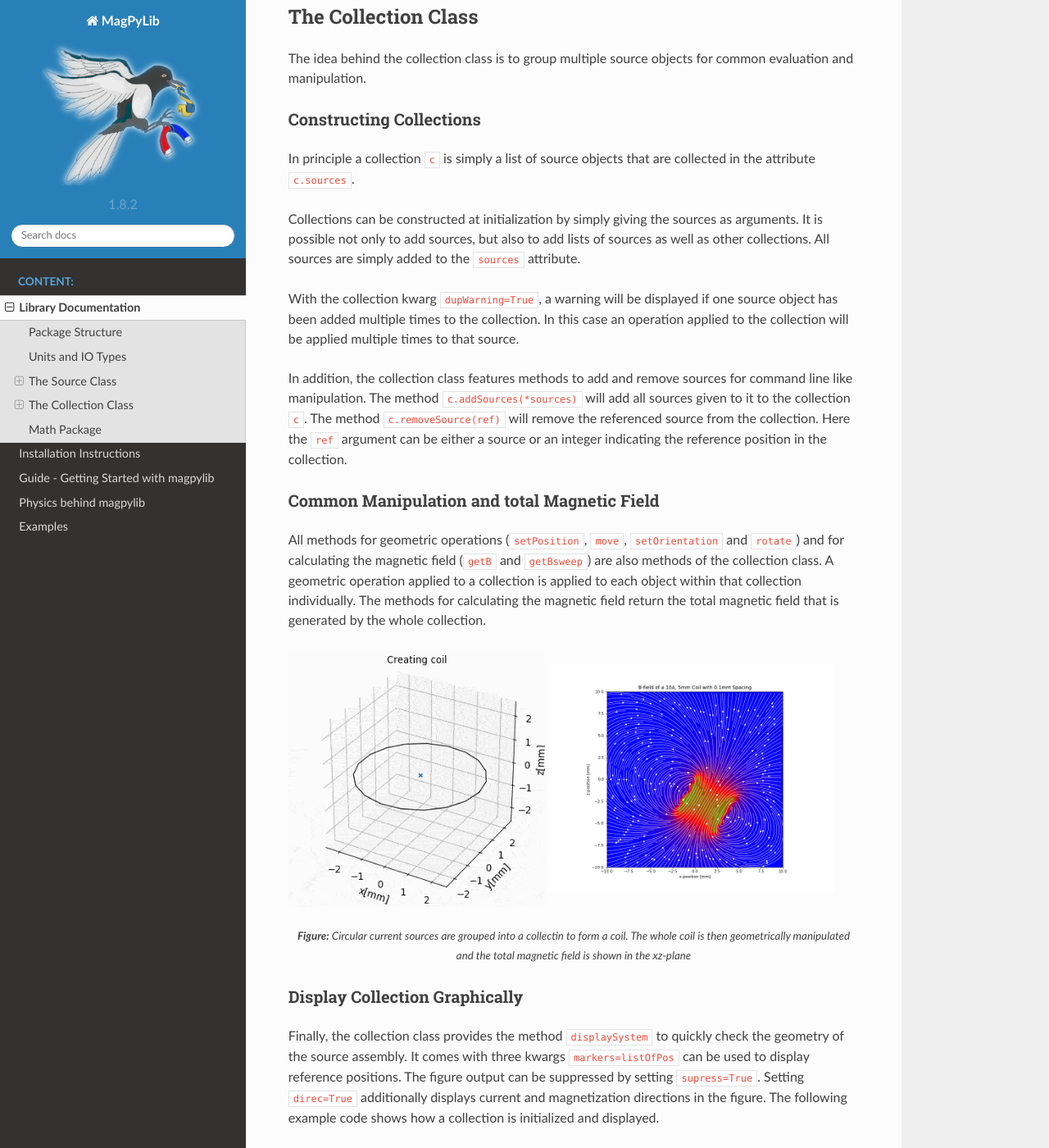
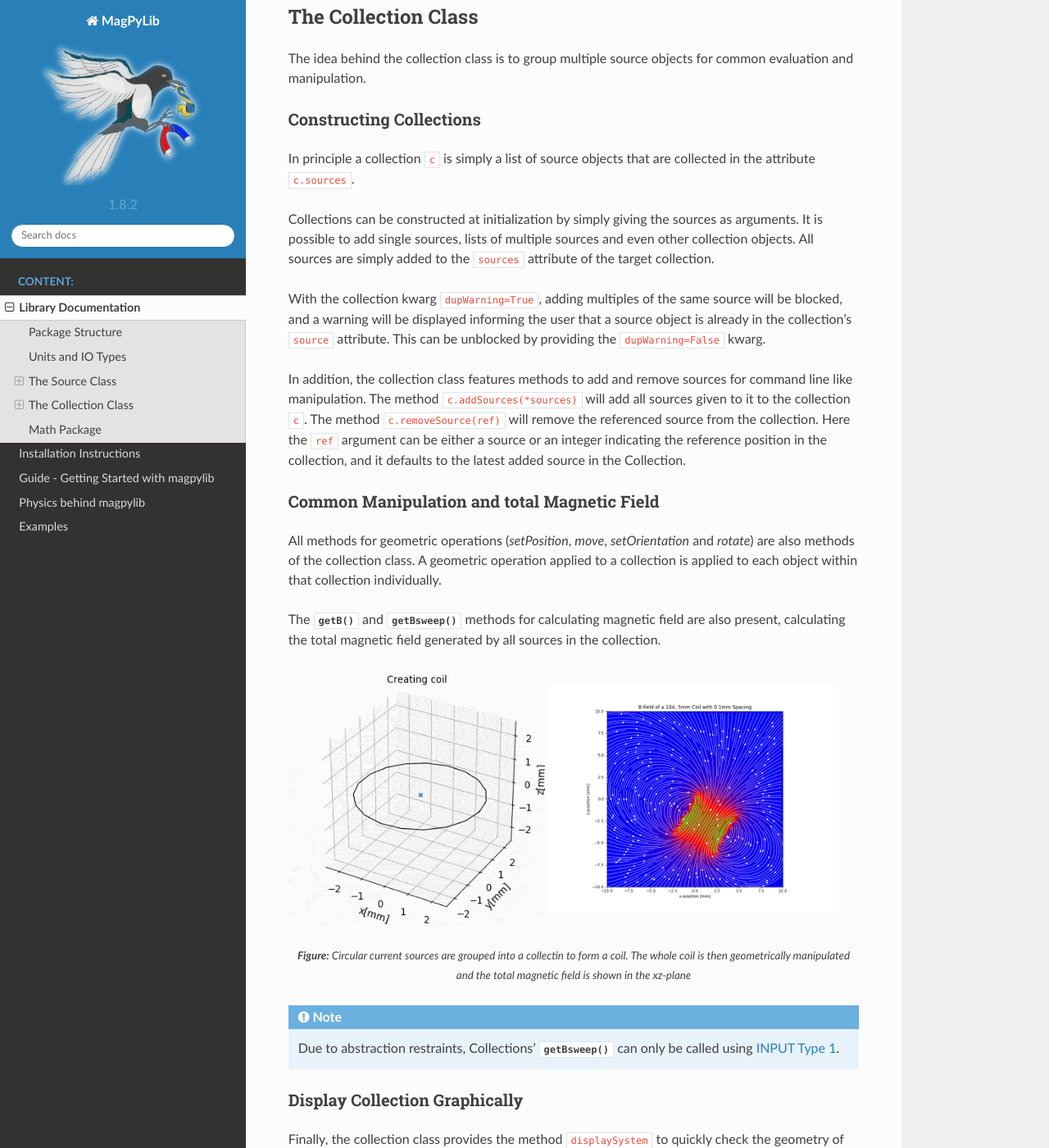
Before and after one commit to magpylib/magpylib, a Sphinx documentation site: the page built from docs/_pages/0_documentation.md, in a window 1280 px wide and 1400 px high, scrolled down 7240 px. Shown: the whole window at 82% size. Built offline with Sphinx 7.4.7 and the Read the Docs theme 2.0.0, drawn with Linux system fonts in a browser that asks for light colours; formulas are drawn with MathJax 3; pages that are not in the unit, such as notebooks, are missing from menus; the version number is read from the project's files by our own code; some of the changed text lies outside the part shown.

Commit message:
Update Collection section
    - Add note about getB sweep
    - List kwargs for displaySystem
    - Fix typo

````diff
--- a/docs/_pages/0_documentation.md
+++ b/docs/_pages/0_documentation.md
@@ -204,15 +204,20 @@ The idea behind the collection class is to group multiple source objects for com
 
 In principle a collection `c` is simply a list of source objects that are collected in the attribute `c.sources`.
 
-Collections can be constructed at initialization by simply giving the sources as arguments. It is possible not only to add sources, but also to add lists of sources as well as other collections. All sources are simply added to the `sources` attribute.
+Collections can be constructed at initialization by simply giving the sources as arguments. It is possible to add single sources, lists of multiple sources and even other collection objects. All sources are simply added to the `sources` attribute of the target collection.
 
-With the collection kwarg `dupWarning=True`, a warning will be displayed if one source object has been added multiple times to the collection. In this case an operation applied to the collection will be applied multiple times to that source.
+With the collection kwarg `dupWarning=True`, adding multiples of the same source will be blocked, and a warning will be displayed informing the user that a source object is already in the collection's `source` attribute. This can be unblocked by providing the `dupWarning=False` kwarg.
 
-In addition, the collection class features methods to add and remove sources for command line like manipulation. The method `c.addSources(*sources)` will add all sources given to it to the collection `c`. The method `c.removeSource(ref)` will remove the referenced source from the collection. Here the `ref` argument can be either a source or an integer indicating the reference position in the collection.
+In addition, the collection class features methods to add and remove sources for command line like manipulation. The method `c.addSources(*sources)` will add all sources given to it to the collection `c`. The method `c.removeSource(ref)` will remove the referenced source from the collection. Here the `ref` argument can be either a source or an integer indicating the reference position in the collection, and it defaults to the latest added source in the Collection.
 
 #### Common Manipulation and total Magnetic Field
 
-  All methods for geometric operations (`setPosition`, `move`, `setOrientation` and `rotate`) and for calculating the magnetic field (`getB` and `getBsweep`) are also methods of the collection class. A geometric operation applied to a collection is applied to each object within that collection individually. The methods for calculating the magnetic field return the total magnetic field that is generated by the whole collection.
+```eval_rst
+All methods for geometric operations (`setPosition`, `move`, `setOrientation` and `rotate`) are also methods of the collection class. A geometric operation applied to a collection is applied to each object within that collection individually.
+
+The :meth:`~magpylib.Collection.getB` and :meth:`~magpylib.Collection.getBsweep` methods for calculating magnetic field are also present, calculating the total magnetic field generated by all sources in the collection.
+
+```
 
 <!--
 <i><p align="center" style="font-weight: 600;"> Grouping Sources in Collections, Common Manipulation and Total Field </p></i>
@@ -227,11 +232,28 @@ In addition, the collection class features methods to add and remove sources for
 .. |total Field| image:: ../_static/images/documentation/collectionAnalysis.png
    :width: 50%
 ```
-<i><p align="center" style="font-weight: 100; font-size: 10pt"> <b>Figure:</b> Circular current sources are grouped into a collectin to form a coil. The whole coil is then geometrically manipulated and the total magnetic field is shown in the xz-plane </p></i>
+<i><p align="center" style="font-weight: 100; font-size: 10pt"> <b>Figure:</b>
+Circular current sources are grouped into a collectin to form a coil. The whole
+coil is then geometrically manipulated and the total magnetic field is shown in
+the xz-plane </p></i>
+
+```eval_rst
+
+.. note::
+   Due to abstraction restraints, Collections' :meth:`~magpylib.Collection.getBsweep` can only be called using `INPUT Type 1 <#calculating-the-magnetic-field>`_.
+
+```
 
 #### Display Collection Graphically
 
-Finally, the collection class provides the method `displaySystem` to quickly check the geometry of the source assembly. It comes with three kwargs `markers=listOfPos` can be used to display reference positions. The figure output can be suppressed by setting `supress=True`. Setting `direc=True` additionally displays current and magnetization directions in the figure. The following example code shows how a collection is initialized and displayed.
+Finally, the collection class provides the method `displaySystem` to quickly check the geometry of the source assembly.
+It comes with three keyword arguments (kwargs):
+
+- `markers=listOfPos` - For displaying reference positions defined in a list.
+- `suppress=True` - For suppressing the figure output once `matplotlib.pyplot.ioff()` is set.
+- `direc=True` - For displaying current and magnetization directions in the figure.
+
+The following example code shows how a collection is initialized and displayed.
 
 ```python
 import magpylib as magpy
````
Also changed, not shown: other parts of docs/_pages/0_documentation.md (+2 -2 lines).
